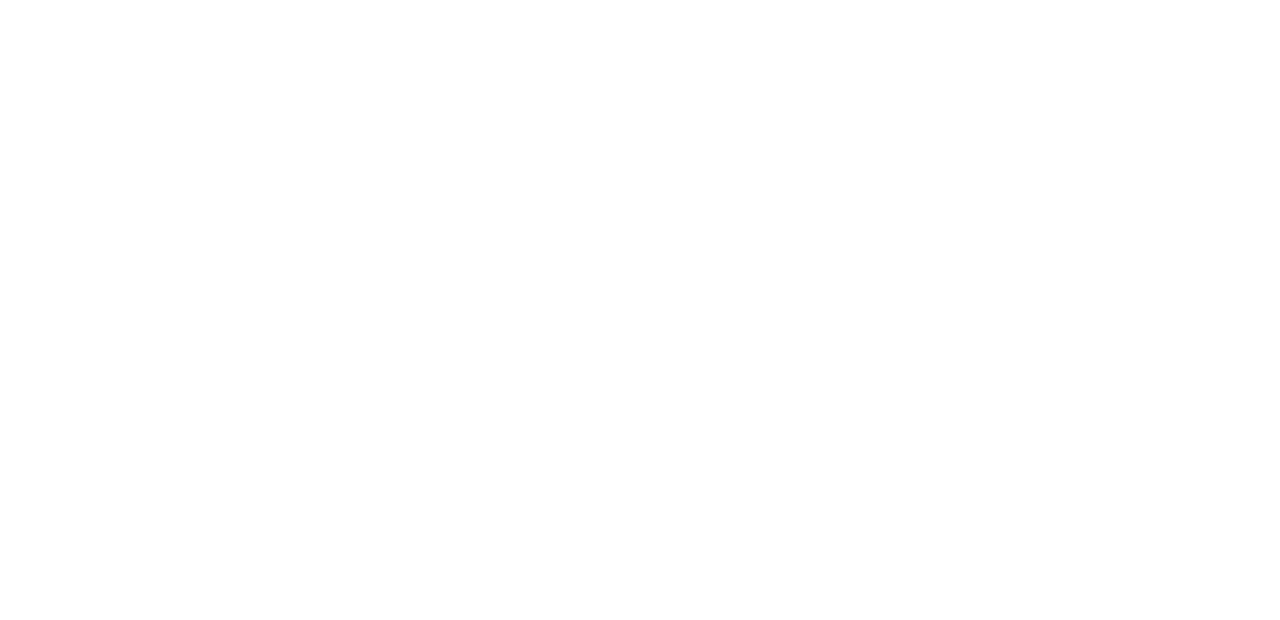
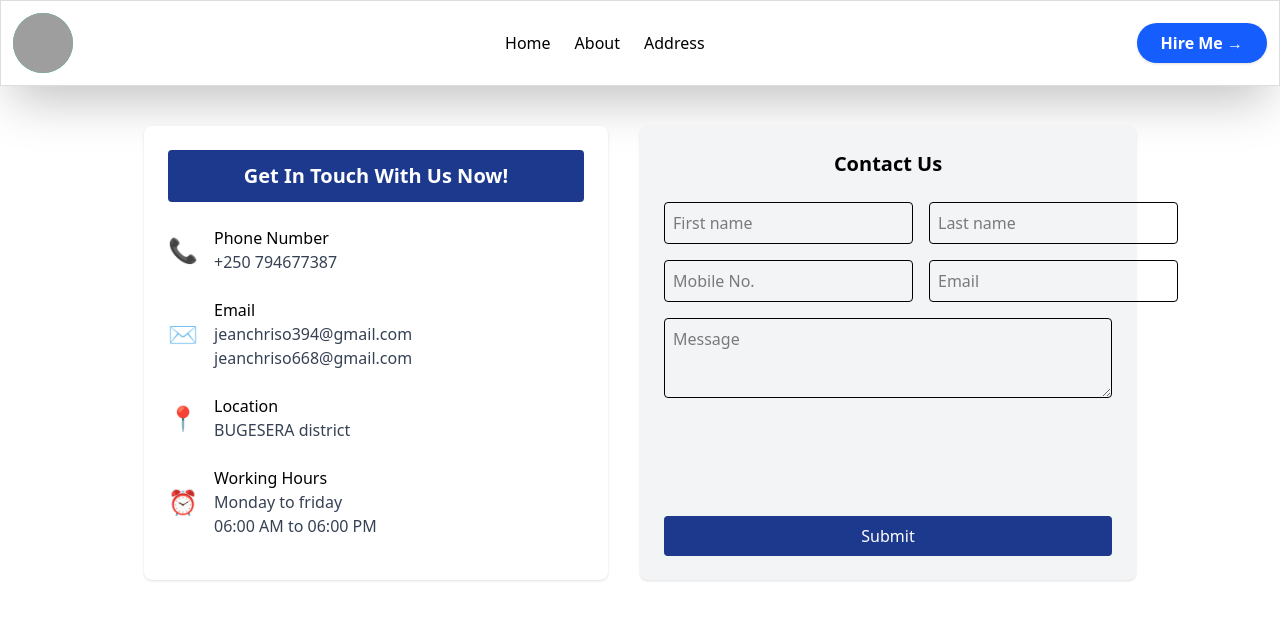
Before and after one commit to twiriyimana/my_site, a React (Vite) app: page /contact in a window 1280 px wide. Before the commit this address had no page. Shown: the top 620 px of the page. Built offline with nearby package versions, Linux system fonts and the light colour scheme; grey boxes are pictures that could not be loaded.

Commit message:
upd: added contact page

```diff
--- a/src/App.jsx
+++ b/src/App.jsx
@@ -5,7 +5,7 @@
 // @ts-ignore
 import Header from './Pages/Header'
 // @ts-ignore
-// import Contact from "./Pages/Contact"
+import ContactPage from './Pages/ContactPage'
 // @ts-ignore
 import Heads from './Pages/Heads'
 
@@ -19,7 +19,7 @@
     <Routes>
   <Route path=''element={<Home/>}/>
   <Route path='/about'element={<Header/>}/>
-  {/* <Route path='/contact'element={<Contact/>}/> */}
+  <Route path='/contact'element={<ContactPage/>}/>
   <Route path='/head'element={<Heads/>}/>
 
     </Routes>
--- a/src/Pages/contact.jsx
+++ b/src/Pages/ContactPage.jsx
@@ -1,10 +1,9 @@
-import React from 'react';
-import Heads from './Heads';
+import Heads from "./Heads";
 
-function Contact() {
-  return (
-    <>
-    <Heads/>
+export default function ContactPage(){
+    return (
+        <>
+         <Heads/>
     <div className="max-w-5xl mx-auto px-4 py-10">
       <div className="flex flex-col md:flex-row gap-8">
         {/* Contact Info */}
@@ -62,7 +61,5 @@
       </div>
     </div>
     </>
-  );
+    )
 }
-
-export default Contact;
```
